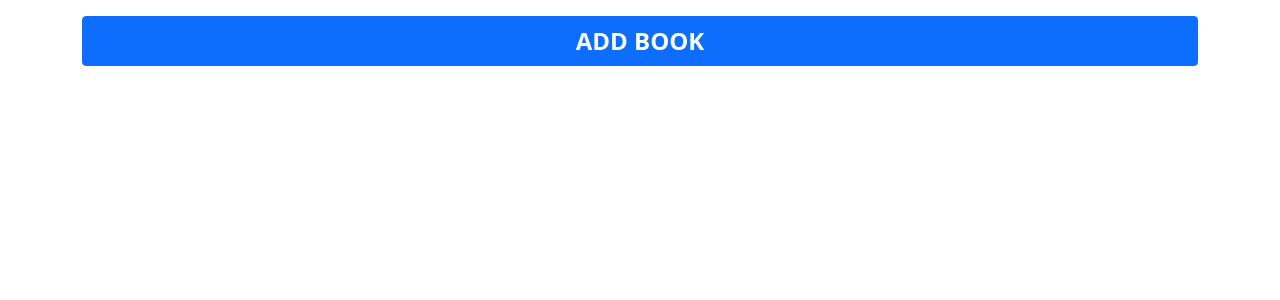
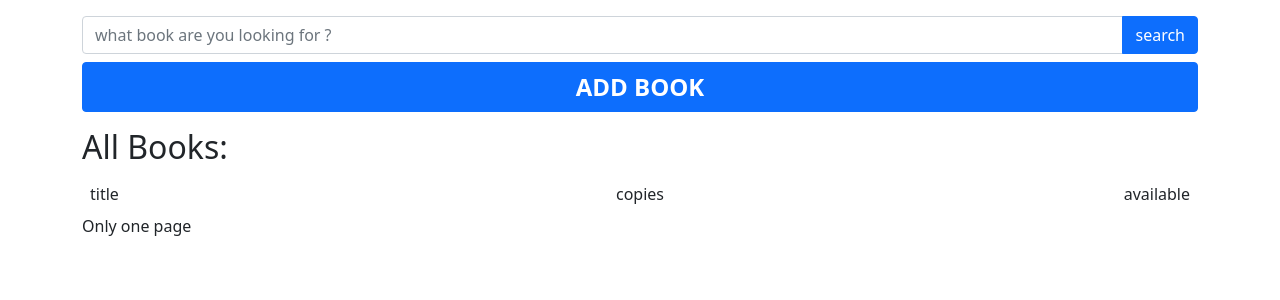
Before and after one commit to adeninque/biglibra, a Django app: page /cms/ in a window 1280 px wide. Shown: the part 82-382 px from the top of the page. Run offline with Django 4.2, Linux system fonts and the light colour scheme; the visitor is signed in with stand-in values (Sample User, id 1); data that the repository does not hold is empty.

Commit message:
pagination added

```diff
--- a/cms/templates/cms/home.html
+++ b/cms/templates/cms/home.html
@@ -2,7 +2,53 @@
 
 {% block content %}
 <div class="container-md mt-3">
+  <!-- Add Book Button -->
+  <form method="get">
+    <div class="input-group mb-2">
+      <input class="form-control" type="search" name="q" placeholder="what book are you looking for ?">
+      <button class="input-group-text d-inline-block btn btn-primary">search</button>
+    </div>
+    <!-- hidden input whith value q from GET, to not lose page on redirect -->
+    <input type="hidden" name="page" value="{{ page_obj.number }}">
+  </form>
   <a class="btn btn-primary w-100 fs-4 text-uppercase fw-bold" href="{% url 'cms_add_book' %}">Add Book</a>
+
+
+  <!-- Lising all books -->
+  <h2 class="mt-3">All Books:</h2>
+  <div class="row m-0 p-2">
+    <div class="col p-0 text-start">title</div>
+    <div class="col p-0 text-center">copies</div>
+    <div class="col p-0 text-end">available</div>
+  </div>
+
+
+
+
+  <!-- Pagination -->
+  {% if page.obj.num_pages != 1 %}
+  <p>Only one page</p>
+  {% else %}
+  <nav class="mt-3 d-flex" >
+    <p class="p-2 d-inline-block m-0 border rounded-3">
+      Page {{ page_obj.number }} of {{ page_obj.paginator.num_pages }}
+    </p>
+    <form method="GET" class="d-flex ms-1 px-2">
+      <!-- hidden input whith value q from GET, to not lose query on redirect -->
+      <input type="hidden"
+        value="{{ request.GET.q }}"
+        name="q">
+
+      <input
+        type="number"
+        class="form-control"
+        placeholder="Page"
+        max={{ page_obj.paginator.num_pages }}
+        min=1
+        name="page">
+      <button type="submit" class="btn btn-primary">Go</button>
+    </form>
+  </nav>
+  {% endif %}
 </div>
-
 {% endblock content %}
--- a/cms/utils.py
+++ b/cms/utils.py
@@ -18,7 +18,7 @@ class StuffReqiredMixin(LoginRequiredMixin, UserPassesTestMixin):
     return HttpResponseRedirect(self.login_url)
 
 
-class MainMixin(StuffReqiredMixin):
+class BaseCMSMixin(StuffReqiredMixin):
   def get_custom_context(self, **kwargs):
     context = kwargs
     context.update({
--- a/cms/views.py
+++ b/cms/views.py
@@ -6,16 +6,19 @@ from django.contrib.auth.mixins import LoginRequiredMixin
 from django.http import HttpResponse
 from django.urls import reverse_lazy
 
-from .utils import MainMixin
+from .utils import BaseCMSMixin
 from libra.models import (
   Book,
 )
 from .forms import (
   BookForm,
 )
+from libra.views import (
+  BookListView,
+)
 
 # Create your views here.
-class Home(MainMixin, TemplateView):
+class Home(BaseCMSMixin, BookListView):
   template_name = 'cms/home.html'
 
   def get_context_data(self, **kwargs):
@@ -24,7 +27,7 @@ class Home(MainMixin, TemplateView):
     return context
 
 
-class AddBook(MainMixin, CreateView):
+class AddBook(BaseCMSMixin, CreateView):
   model = Book
   template_name = 'cms/book-add.html'
   form_class = BookForm
```
Also changed, not shown: libra/views.py (+7 -0 lines).
